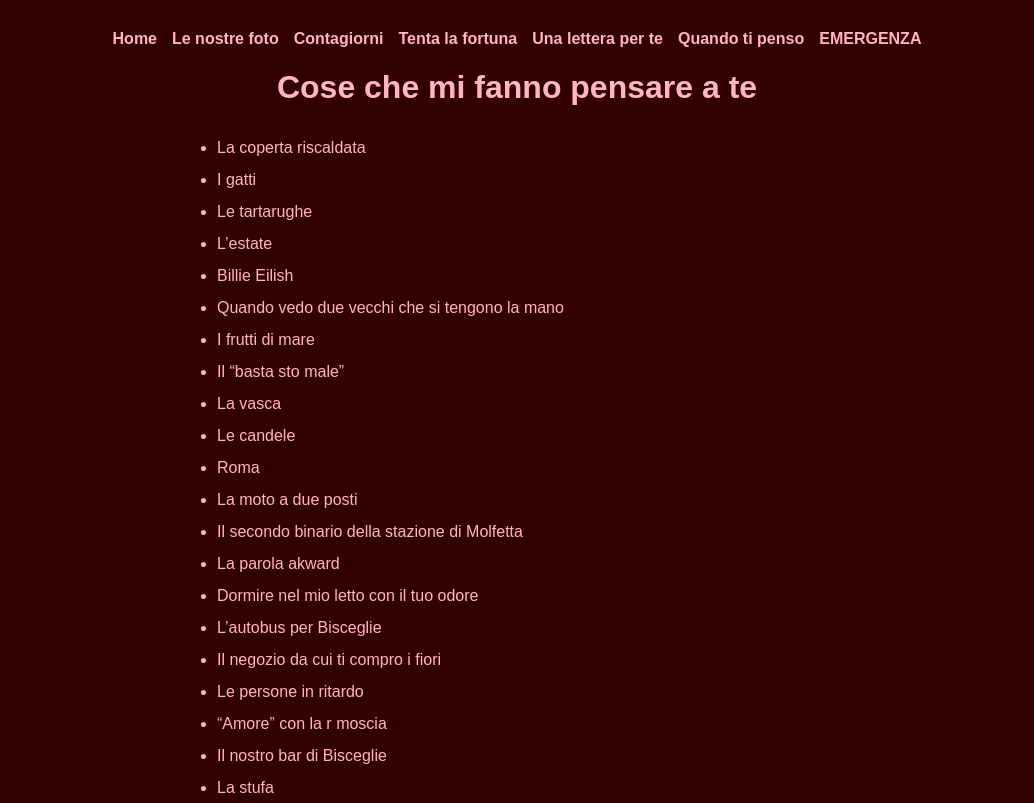
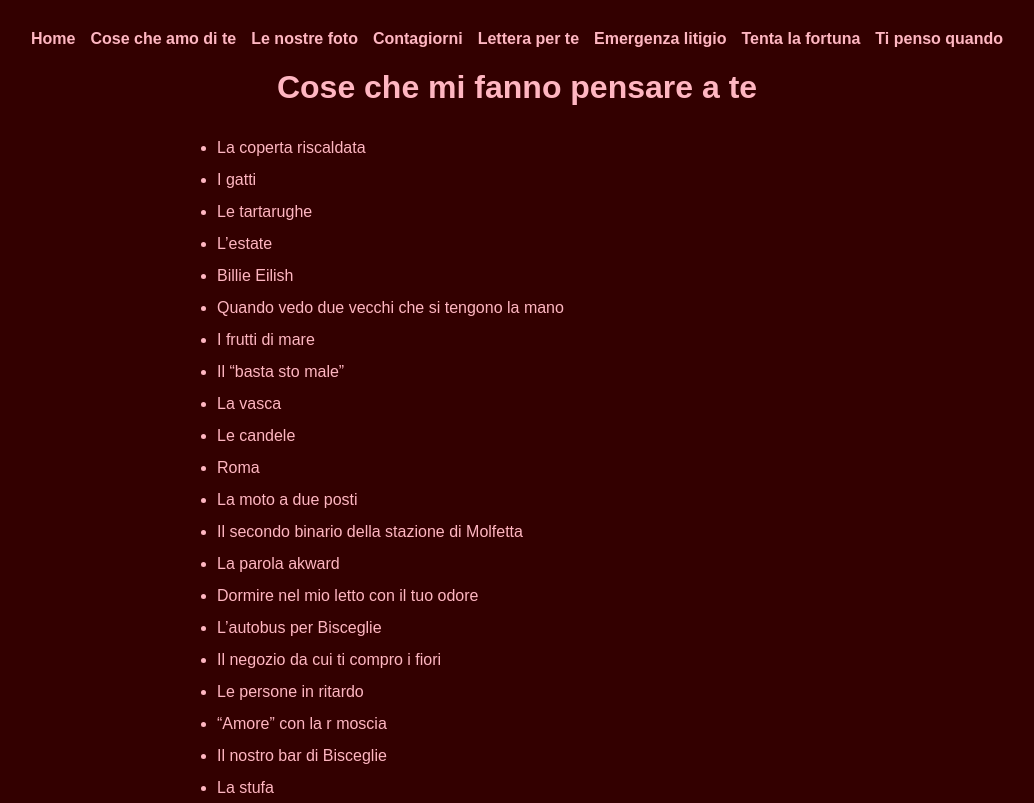
Before and after one commit to diaa098/tiamoclaa, a plain HTML site: page pensieri.html in a window 1280 px wide. Shown: the top 803 px of the page, without its empty margins (123-1157 px from the left). Drawn offline with Linux system fonts and the light colour scheme.

Commit message:
Update pensieri.html

```diff
--- a/pensieri.html
+++ b/pensieri.html
@@ -44,14 +44,15 @@ li {
 </style>
 </head>
 <body>
-<nav>
+<nav class="navbar">
   <a href="home.html">Home</a>
+  <a href="cose.html">Cose che amo di te</a>
   <a href="foto.html">Le nostre foto</a>
   <a href="contagiorni.html">Contagiorni</a>
+  <a href="lettera.html">Lettera per te</a>
+  <a href="emergenza.html">Emergenza litigio</a>
   <a href="fortuna.html">Tenta la fortuna</a>
-  <a href="lettera.html">Una lettera per te</a>
-  <a href="pensieri.html">Quando ti penso</a>
-  <a href="emergenza.html">EMERGENZA</a>
+  <a href="pensieri.html">Ti penso quando</a>
 </nav>
 
 <h1>Cose che mi fanno pensare a te</h1>
```
